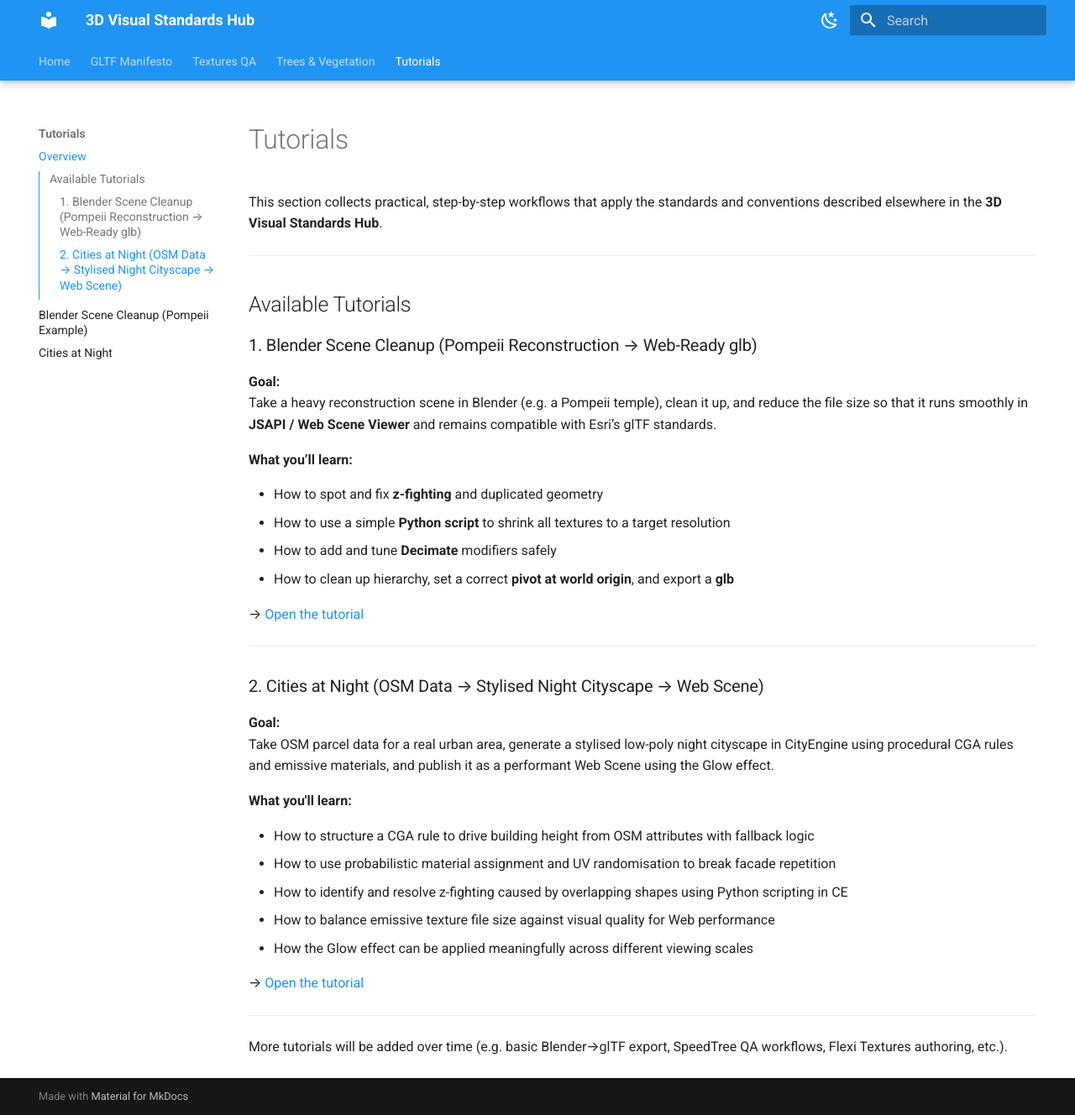
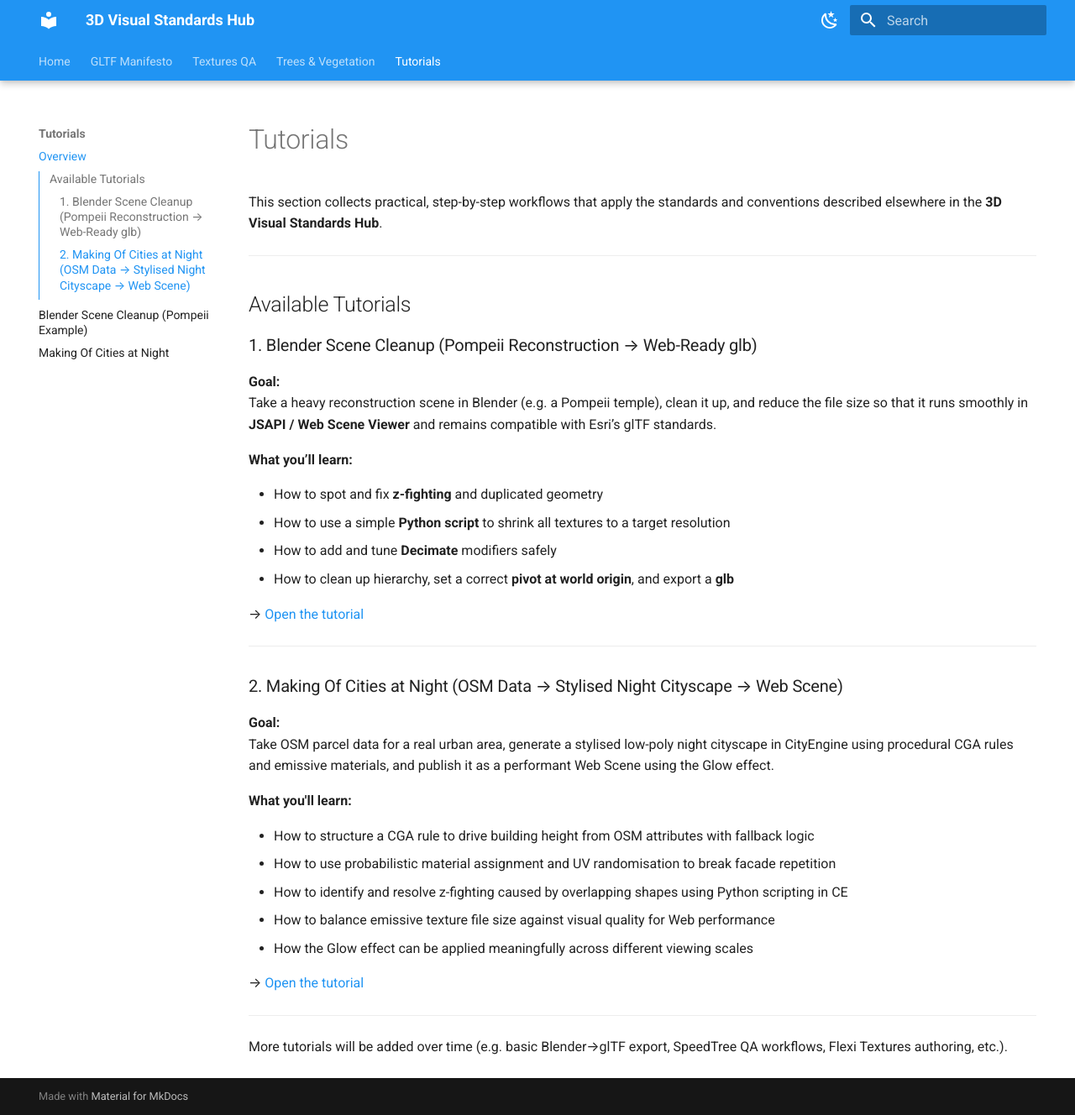
Before and after one commit to Shawhir/KnowledgeHub, an MkDocs documentation site: the page built from docs/tutorials/index.md, in a window 1280 px wide and 1328 px high. Shown: the whole window at 84% size. Built offline with MkDocs 1.6.1 and Material for MkDocs 9.7.7, drawn with Linux system fonts in a browser that asks for light colours.

Commit message:
Update of ABC Testing and Cities at Night

```diff
--- a/docs/tutorials/cities_at_night.md
+++ b/docs/tutorials/cities_at_night.md
@@ -1,4 +1,4 @@
-# Cities at Night
+# Making Of Cities at Night
 
 ![](../../images/image71.png){width="100%"}
 
@@ -25,7 +25,7 @@ Cities at Night is a living demo that shows how Emissions and the newly added Gl
 
 ## Pipeline Overview
 
-This post mortem explores the pipelines involved to make these visuals successful. For clarity, they are broken down into two sections, **Birds Eye View** and **Street View**, as their approaches, though linked, were done very differently.
+This *making of* explores the pipelines involved to make these visuals successful. For clarity, they are broken down into two sections, **Birds Eye View** and **Street View**, as their approaches, though linked, were done very differently.
 
 ---
 
--- a/docs/tutorials/index.md
+++ b/docs/tutorials/index.md
@@ -25,7 +25,7 @@ and remains compatible with Esri’s glTF standards.
 
 ---
 
-### 2. Cities at Night (OSM Data → Stylised Night Cityscape → Web Scene)
+### 2. Making Of Cities at Night (OSM Data → Stylised Night Cityscape → Web Scene)
 
 **Goal:**
 Take OSM parcel data for a real urban area, generate a stylised low-poly night cityscape in CityEngine using procedural CGA rules and emissive materials, and publish it as a performant Web Scene using the Glow effect.
--- a/mkdocs.yml
+++ b/mkdocs.yml
@@ -70,7 +70,8 @@ nav:
       - Material and Group names: vegetation/materials_and_group_names.md
       - Animation (Beta): vegetation/animation.md
       - Texture Files: vegetation/texture_files.md
+      - ABC Testing: vegetation/abc_testing.md
   - Tutorials:
       - Overview: tutorials/index.md
       - Blender Scene Cleanup (Pompeii Example): tutorials/blender_scene_cleanup.md
-      - Cities at Night: tutorials/cities_at_night.md
+      - Making Of Cities at Night: tutorials/cities_at_night.md
```
Also changed, not shown: docs/vegetation/abc_testing.md (added, +47 -0 lines), docs/images/image73.jpg (added), docs/images/image74.jpg (added).
